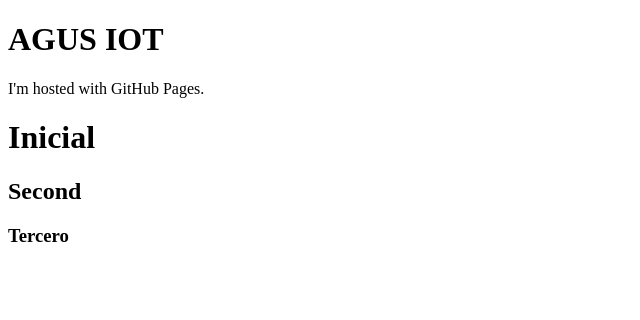
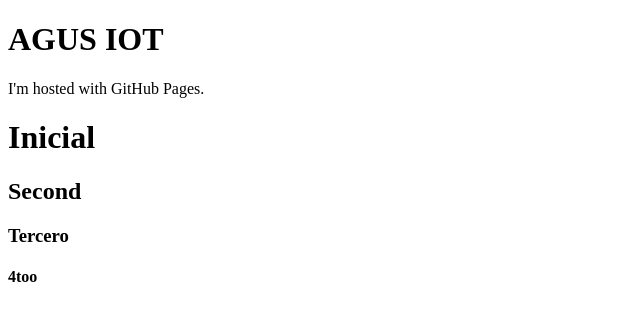
Before and after one commit to aguszur/iot_agus, a plain HTML site: page index.html in a window 1280 px wide. Shown: the full height of the page, 0-640 px from the left. Drawn offline with Linux system fonts and the light colour scheme.

Commit message:
Nuevo cuarto

```diff
--- a/index.html
+++ b/index.html
@@ -6,5 +6,6 @@
 <h1>Inicial</h1>
 <h2>Second</h2>
 <h3>Tercero</h3>
+<h4>4too</h4>
 </body>
 </html>
```
